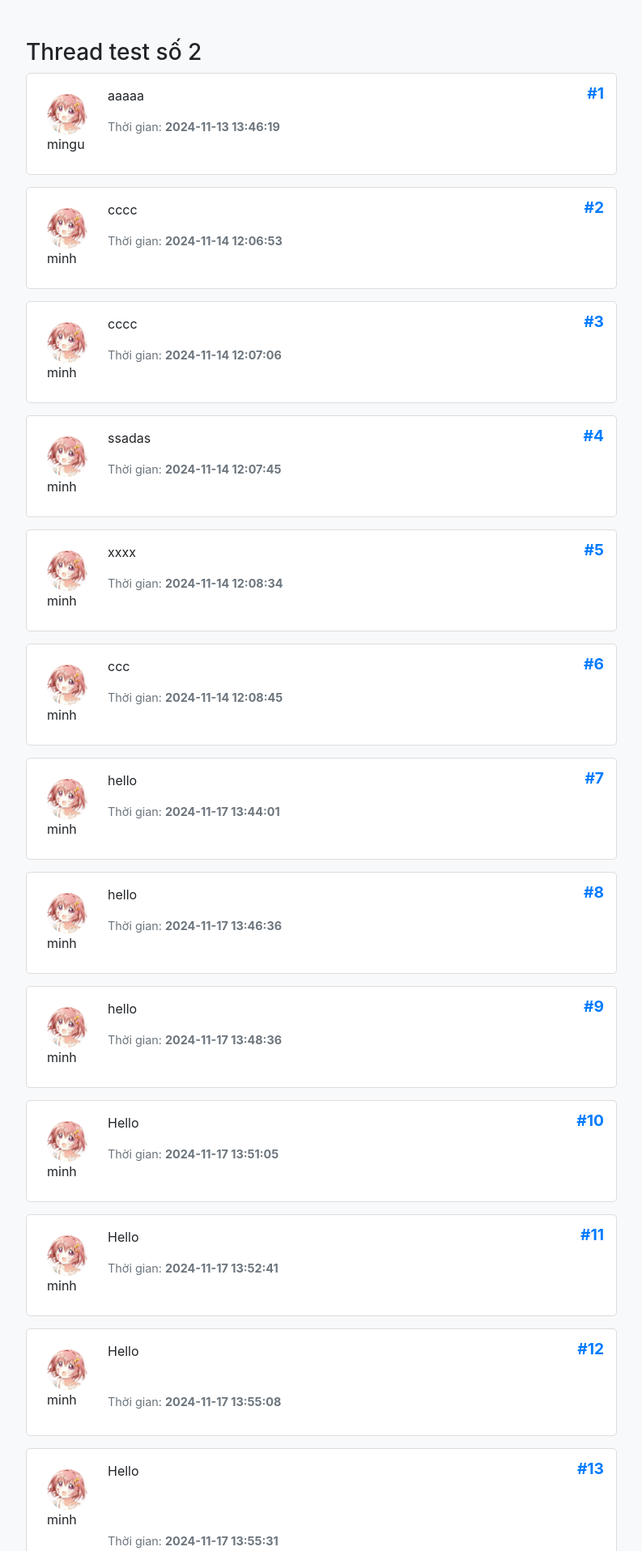
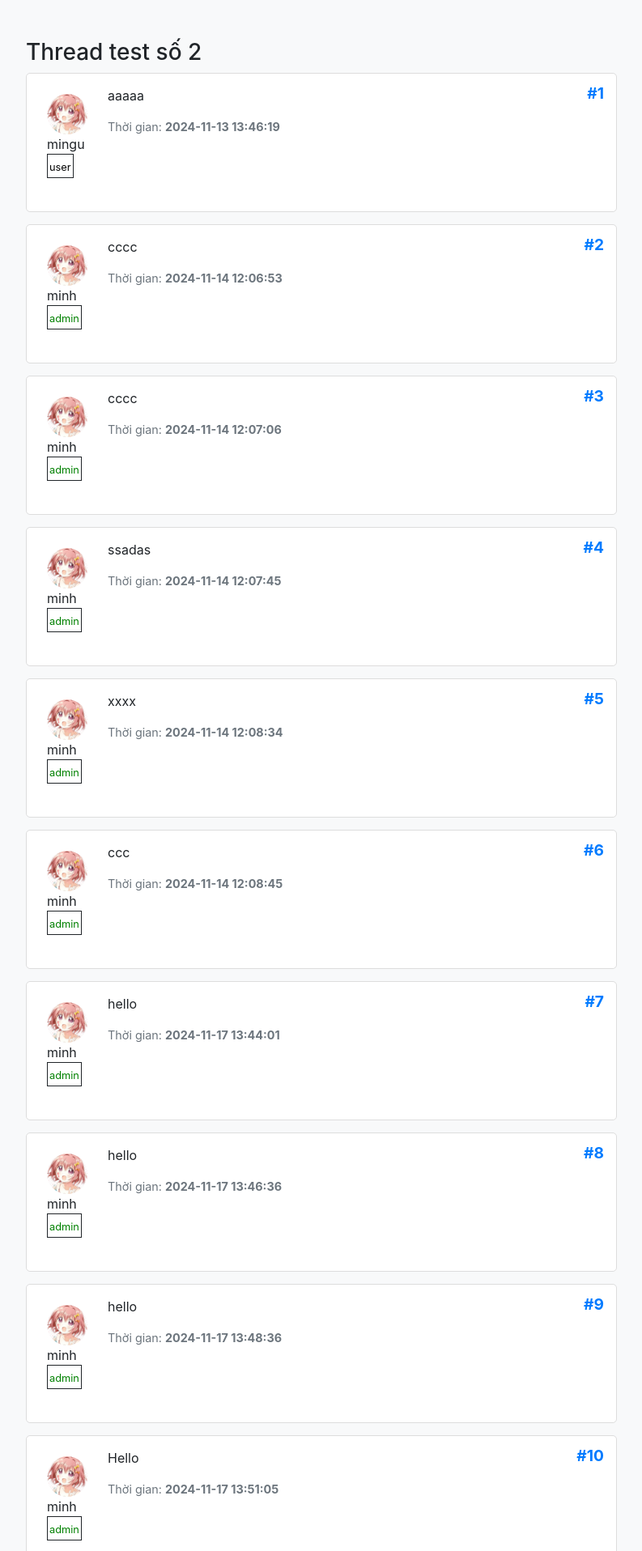
Before and after one commit to Mingu113/OSS_123, a PHP site: page /threads/thread.php?id=2&post=11 in a window 1280 px wide. Shown: the part 72-1988 px from the top of the page at 81% size, without its empty margins (53-846 px from the left). Run offline with PHP 8.4, Linux system fonts and the light colour scheme; a user stored in the database is signed in; data comes from the database, SQL or seed files in the repository.

Commit message:
display user's role in post and thread. dispay if user is banned

```diff
--- a/UI/category/list.php
+++ b/UI/category/list.php
@@ -141,7 +141,7 @@
 
     // Truy vấn threads theo giới hạn
     $search_th_ca =
-        "SELECT t.thread_id, t.title, t.category_id, t.created_at, t.newest_post_at, t.posts_count, t.is_pinned, u.profile_pic, u.username
+        "SELECT t.thread_id, t.title, t.category_id, t.created_at, t.newest_post_at, t.posts_count, t.is_pinned, u.profile_pic, u.username, u.role
     FROM Threads t
     LEFT JOIN
     Posts p ON t.thread_id = p.thread_id
@@ -241,6 +241,9 @@
                                     <a href="../threads/thread.php?id=<?php  echo urlencode($value["thread_id"]); ?>"
                                         class="topic-name font-weight-bold"><?php echo htmlspecialchars($value['title']); ?></a>
                                     <div><span> <?php echo $value["username"] ?></span> |
+                                    <?php if($value["role"] == "admin"):?>
+                                        <span style="color: green;"><?php echo $value["role"];?></span> |
+                                        <?php endif;?>
                                         <span><?php echo htmlspecialchars($value['created_at']); ?></span>
                                     </div>
                                 </div>
--- a/UI/threads/thread.php
+++ b/UI/threads/thread.php
@@ -42,7 +42,7 @@ if (isset($_POST['btn_post'])) {
 if (isset($thread_id)) {
     // Truy vấn để lấy tất cả bài viết
     $query_posts = "
-        SELECT DISTINCT p.thread_id, u.username, p.post_id, p.content, p.created_at, u.user_id, u.profile_pic, u.major, t.title as title
+        SELECT DISTINCT p.thread_id, u.username, p.post_id, p.content, p.created_at, u.user_id, u.profile_pic, u.major, t.title as title, u.role, u.is_banned
         FROM Posts p
         JOIN Users u ON u.user_id = p.user_id
         JOIN Threads t ON t.thread_id = p.thread_id
@@ -174,6 +174,11 @@ $conn->close();
             padding: 10px;
             font-size: 16px;
         }
+        .user-role {
+            border: solid 1px;
+            padding: 2px;
+            display: inline-block;
+        }
     </style>
 </head>
 
@@ -195,10 +200,18 @@ $conn->close();
                                 <img src="<?php echo ($post['profile_pic'] && realpath($post['profile_pic'])) == null ? "../images/default.jpg" : $post["profile_pic"]; ?>"
                                     alt="User avatar" style="width: 50px; height: 50px; border-radius: 50%;">
                                 <div class="post-username"><?php echo htmlspecialchars($post['username']); ?></div>
+                                <?php if($post["role"] != "user"):?>
+                                <p class="user-role"><small><span style="color: green;"><?php echo $post["role"];?></small></span></p>
+                                <?php else: ?>
+                                <p class="user-role"><small><span style="color: black;"><?php echo $post["role"];?></small></span></p>
+                                <?php endif;?>
                             </div>
                             <div class="post-content">
                                 <p><?php echo nl2br(stripcslashes($post['content'])); ?></p>
                                 <p class="post-meta">Thời gian: <strong><?php echo $post['created_at']; ?></strong></p>
+                                <?php if($post["is_banned"] == 1):?>
+                                    <p><span style="color: red;"><small>Người dùng này đã bị ban</small></span></p>
+                                <?php endif;?>
                             </div>
                         </div>
 
```
